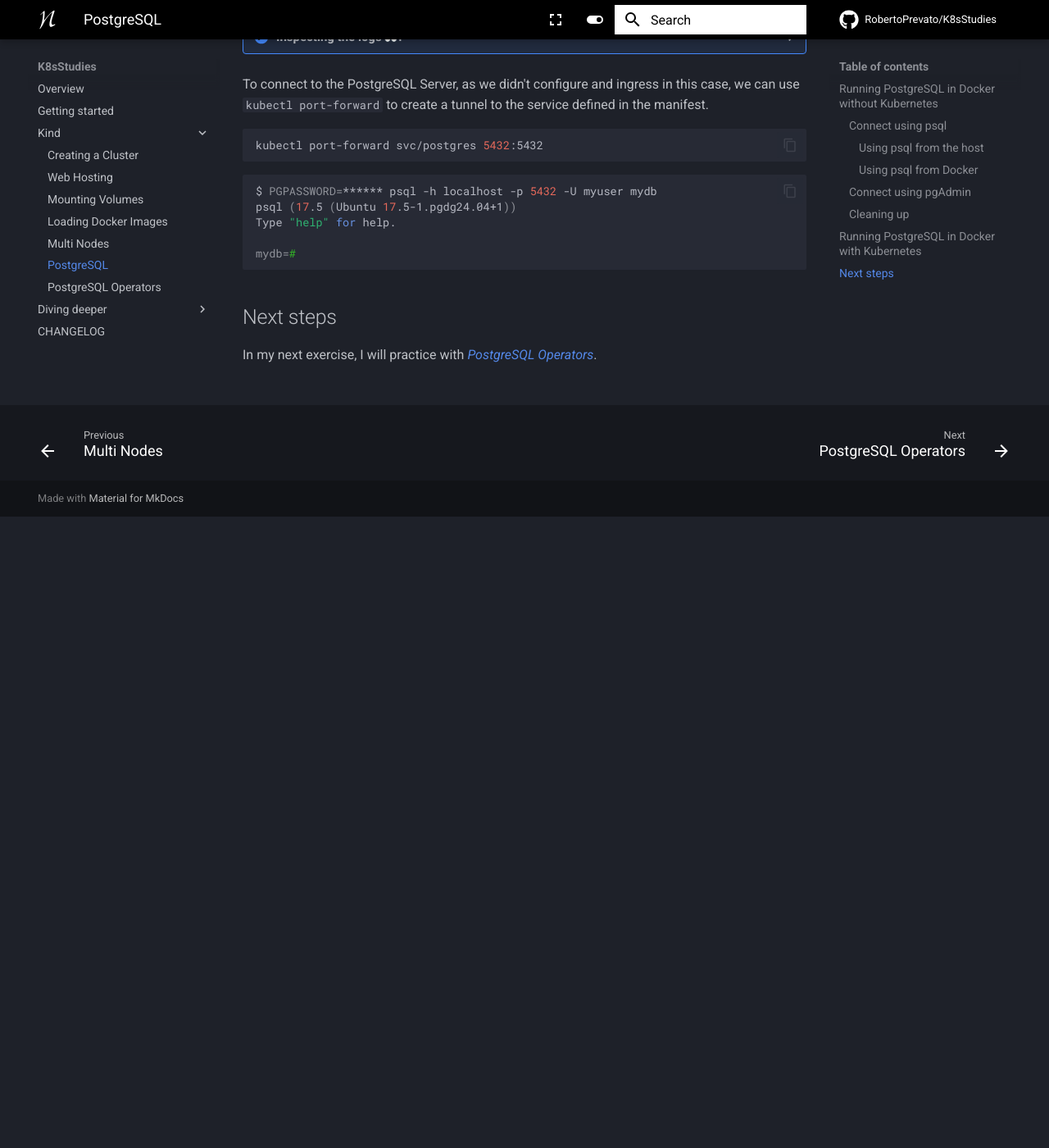
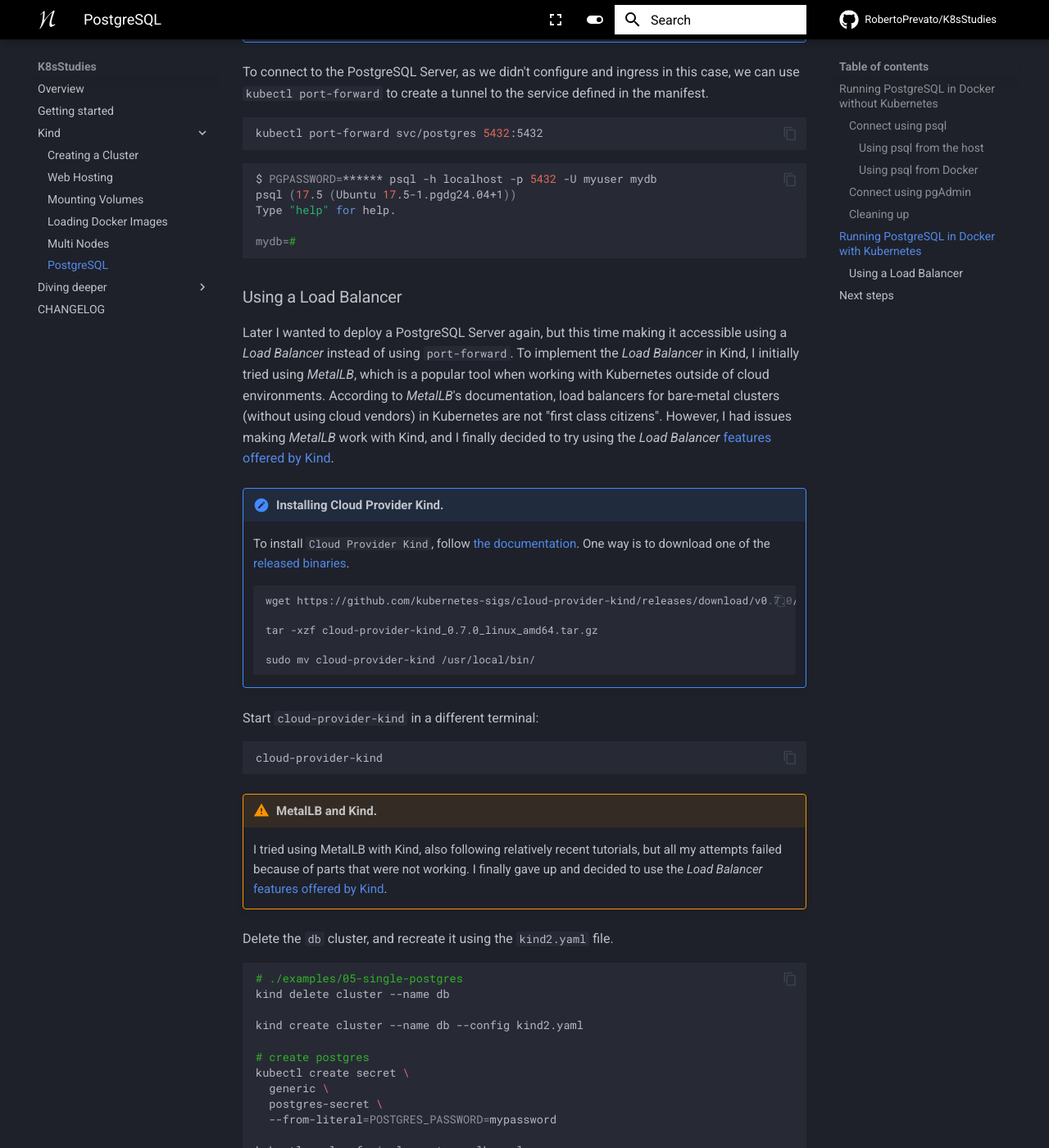
Before and after one commit to RobertoPrevato/K8sStudies, an MkDocs documentation site: the page built from docs/kind/postgresql.md, in a window 1280 px wide and 1400 px high, scrolled down 6834 px. Shown: the whole window at 82% size. Built offline with MkDocs 1.6.1 and Material for MkDocs 9.7.7, drawn with Linux system fonts in a browser that asks for light colours; emoji names are drawn with the system emoji font; comment, search, counter and statistics services are not loaded; before the commit the page ends 7464 px from its top, so only the background shows below that; some of the changed text lies outside the part shown.

Commit message:
Add example with Load Balancer

````diff
--- a/docs/kind/postgresql.md
+++ b/docs/kind/postgresql.md
@@ -2,12 +2,13 @@
 [**PostgreSQL**](https://www.postgresql.org/) database for local development. It covers:
 
 - [X] Running PostgreSQL for development in Docker without Kubernetes.
-- [X] Running PostgreSQL for development in Docker and Kubernetes, using a manifest.
+- [X] Running PostgreSQL for development in Docker and Kubernetes, without a load balancer.
+- [X] Running PostgreSQL for development in Docker and Kubernetes, with a load balancer.
 
 This is relatively simple to set up and sufficient for local development, but has the
 limitations of not supporting automatic failovers, backups, or scaling, and it is not
 suitable for production. To run a PostgreSQL environment in Kubernetes that is suitable for
-production or to _mimic_ a production environment, I plan to later study how to use
+production or to mimic a production environment, I plan to later study how to use
 one of the available [_Operators_](https://kubernetes.io/docs/concepts/extend-kubernetes/operator/)
 for PostgreSQL, such as:
 
@@ -244,9 +245,9 @@
    clicking the right mouse button on _Servers_ in the top left corner of the page, then
    `Register > Server…`.
 2. Insert the same parameters we used for the `psql` command in Docker: `postgres` for
-   username and database, `docker` password (the same used when starting the Docker
+   username and database, and the password used when starting the Docker
    container for the local environment, and the IP of the Docker container like
-   described above).
+   described above.
 
 ![pgAdmin server dialog](/K8sStudies/img/pgadmin-server-dialog.png)
 
@@ -268,10 +269,10 @@
 ## Running PostgreSQL in Docker with Kubernetes
 
 This time, instead of deleting the last cluster created for the [_Multi Nodes example_](./multi-nodes.md),
-let's create a new cluster specifying "db" for its name.
+I decided to create a new cluster named "db".
 
-For this exercise, I will **not** configure a load balancer to permanently
-expose the PostgreSQL Server, but instead use [**kubectl port-forward**](https://kubernetes.io/docs/tasks/access-application-cluster/port-forward-access-application-cluster/)
+For now, I will not configure a load balancer to expose the PostgreSQL Server, but
+use instead [**kubectl port-forward**](https://kubernetes.io/docs/tasks/access-application-cluster/port-forward-access-application-cluster/)
 to connect to the service. For this reason, `kind.yaml` does not include extra port
 mappings.
 
@@ -287,11 +288,6 @@
 
 Configuring `extraPortMappings` for port `5432` for the `Kind`
 node without configuring a load balancer wouldn't work to connect from the host.
-I haven't had the time, yet, to try [_MetalLB_](https://metallb.io/) to configure a
-load balancer to expose the port `5432`. Rather than investing so much time into running
-a single PostgreSQL Server, I prefer dedicating time to using [_operators_](./postgresql-operators.md).
-
-<!--TODO: try MetalLB with Kind?-->
 
 ///
 
@@ -375,6 +371,81 @@
 mydb=#
 ```
 
+### Using a Load Balancer
+
+Later I wanted to deploy a PostgreSQL Server again, but this time making it accessible
+using a _Load Balancer_ instead of using `port-forward`. To implement the _Load Balancer_
+in Kind, I initially tried using _MetalLB_, which is a popular tool when working with Kubernetes
+outside of cloud environments. According to _MetalLB_'s documentation, load balancers
+for bare-metal clusters (without using cloud vendors) in Kubernetes are not
+"first class citizens". However, I had issues making _MetalLB_ work with Kind, and I
+finally decided to try using the _Load Balancer_ [features offered by Kind](https://kind.sigs.k8s.io/docs/user/loadbalancer).
+
+/// note | Installing Cloud Provider Kind.
+
+To install `Cloud Provider Kind`, follow [the documentation](https://github.com/kubernetes-sigs/cloud-provider-kind?tab=readme-ov-file#install).
+One way is to download one of the [released binaries](https://github.com/kubernetes-sigs/cloud-provider-kind/releases).
+
+```bash
+wget https://github.com/kubernetes-sigs/cloud-provider-kind/releases/download/v0.7.0/cloud-provider-kind_0.7.0_linux_amd64.tar.gz
+
+tar -xzf cloud-provider-kind_0.7.0_linux_amd64.tar.gz
+
+sudo mv cloud-provider-kind /usr/local/bin/
+```
+
+///
+
+Start `cloud-provider-kind` in a different terminal:
+
+```bash
+cloud-provider-kind
+```
+
+/// admonition | MetalLB and Kind.
+    type: warning
+
+I tried using MetalLB with Kind, also following relatively recent tutorials,
+but all my attempts failed because of parts that were not working. I finally
+gave up and decided to use the _Load Balancer_ [features offered by Kind](https://kind.sigs.k8s.io/docs/user/loadbalancer).
+
+///
+
+Delete the `db` cluster, and recreate it using the `kind2.yaml` file.
+
+```bash
+# ./examples/05-single-postgres
+kind delete cluster --name db
+
+kind create cluster --name db --config kind2.yaml
+
+# create postgres
+kubectl create secret \
+  generic \
+  postgres-secret \
+  --from-literal=POSTGRES_PASSWORD=mypassword
+
+kubectl apply -f single-postgres-lb.yaml
+```
+
+Wait for the PostgreSQL Service to become available:
+
+```bash
+kubectl wait --for=condition=ready pod -l app=postgres --timeout=120s
+```
+
+Obtain the IP address of the load balancer:
+
+```bash
+LB_IP=$(kubectl get svc/postgres -o=jsonpath='{.status.loadBalancer.ingress[0].ip}')
+```
+
+Try connecting using `psql`:
+
+```bash
+PGPASSWORD=mypassword psql -h $LB_IP -p 5432 -U myuser mydb
+```
+
 ## Next steps
 
 In my next exercise, I will practice with [_PostgreSQL Operators_](./postgresql-operators.md).
--- a/mkdocs.yml
+++ b/mkdocs.yml
@@ -16,7 +16,7 @@
       - Loading Docker Images: kind/loading-docker-images.md
       - Multi Nodes: kind/multi-nodes.md
       - PostgreSQL: kind/postgresql.md
-      - PostgreSQL Operators: kind/postgresql-operators.md
+      # - PostgreSQL Operators: kind/postgresql-operators.md
   - Diving deeper:
       - A bit of Docker history: diving-deeper/docker-history.md
   - CHANGELOG: changelog.md
````
Also changed, not shown: docs/kind/multi-nodes.md (+1 -1 lines), docs/kind/postgresql-operators.md (deleted), 3 other files.
